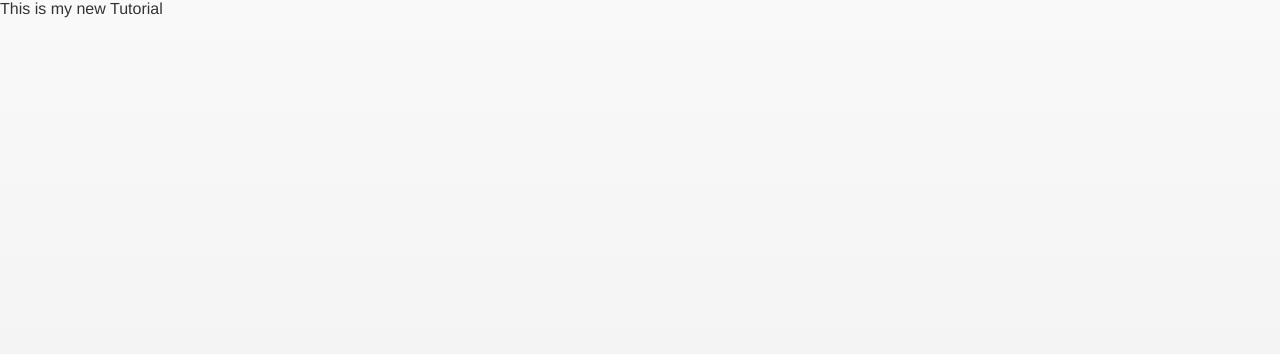
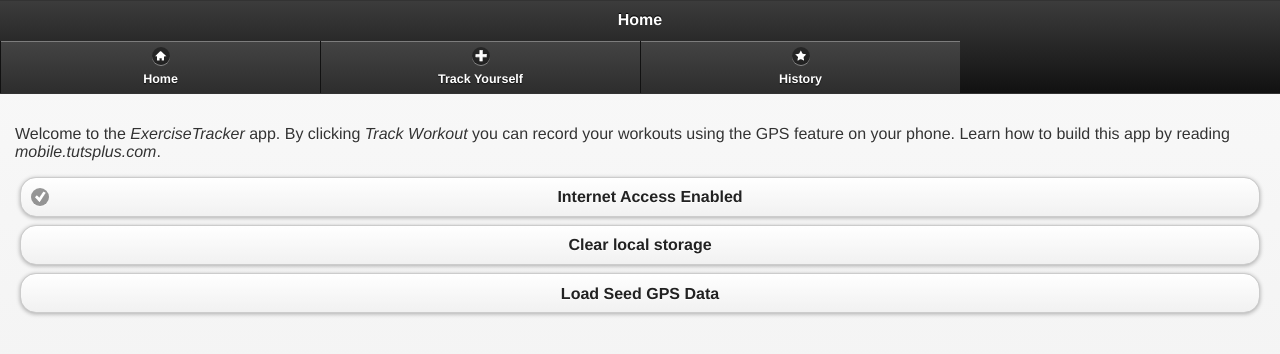
Before and after one commit to braisslor/ExerciseTutorial, a plain HTML site: page index.html in a window 1280 px wide. Drawn offline with Linux system fonts and the light colour scheme; some packages are replaced by stand-ins of ours.

Commit message:
Updated Home Page

```diff
--- a/index.html
+++ b/index.html
@@ -4,7 +4,7 @@
 	<title>ExerciseTutorial</title>
 
 	<script type="text/javascript" src="cordova-1.7.0.js"></script>
-	<script type="text/javascript" src="http://maps.googleapis.com/maps/api/js?key=AIzaSyDD353fOPh-KBUQ-2ekPCg75uxXRn0D9Tk&sensor=false"></script>
+	<script type="text/javascript" src="http://maps.googleapis.com/maps/api/js?key=AIzaSyD-N6KbCSM3wZt1vsZfw7fFQc21VbveUgc&sensor=false"></script>
 	<script type="text/javascript" src="json2.js"></script>
 	<script type="text/javascript" src="jquery-1.7.2.min.js"></script>
 	<script type="text/javascript" src="jquery.mobile-1.1.0.min.js"></script>
@@ -12,5 +12,25 @@
 	<link rel="stylesheet" href="jquery.mobile-1.1.0.min.css" />
 
 </head>
-This is my new Tutorial
+<body>
+<!-- Starting the first page -->
+	<div data-role='page' id='home'>
+		<div data-role='header'>
+			<h1>Home</h1>
+			<div data-role='navbar'>
+				<ul> <!--Still not sure what ul means, but it relates to JQuery-->
+					<li> <a href='#home' data-transition='none' data-icon='home'>Home</a> </li>
+					<li> <a href='#startTracking' data-transition='none' data-icon='plus'>Track Yourself</a> </li>
+					<li> <a href='#history' data-transition='none' data-icon='star'> History</a> </li>
+				<ul>
+			</div>	<!--Ends navbar-->
+		</div> <!--Ends header-->
+		<div data-role="content">
+			<p>Welcome to the <em>ExerciseTracker</em> app. By clicking <em>Track Workout</em> you can record your workouts using the GPS feature on your phone. Learn how to build this app by reading <em>mobile.tutsplus.com</em>.</p>
+			<button id="home_network_button" data-icon="check">Internet Access Enabled</button>
+			<button id="home_clearstorage_button">Clear local storage</button>
+			<button id="home_seedgps_button">Load Seed GPS Data</button>
+		</div> <!--Ends home page content-->
+	</div> <!--Ends home page-->
+</body>
 </html>
```
